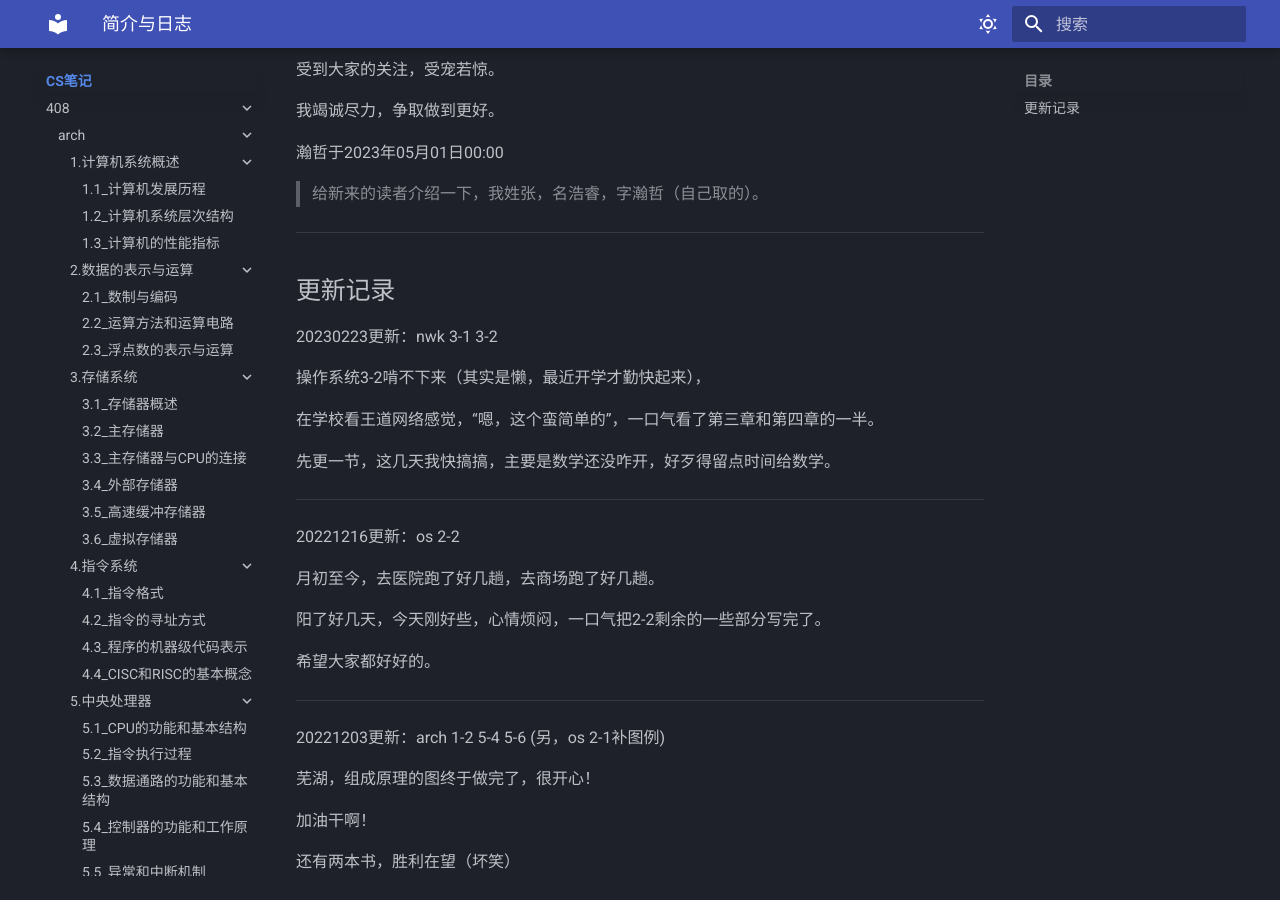
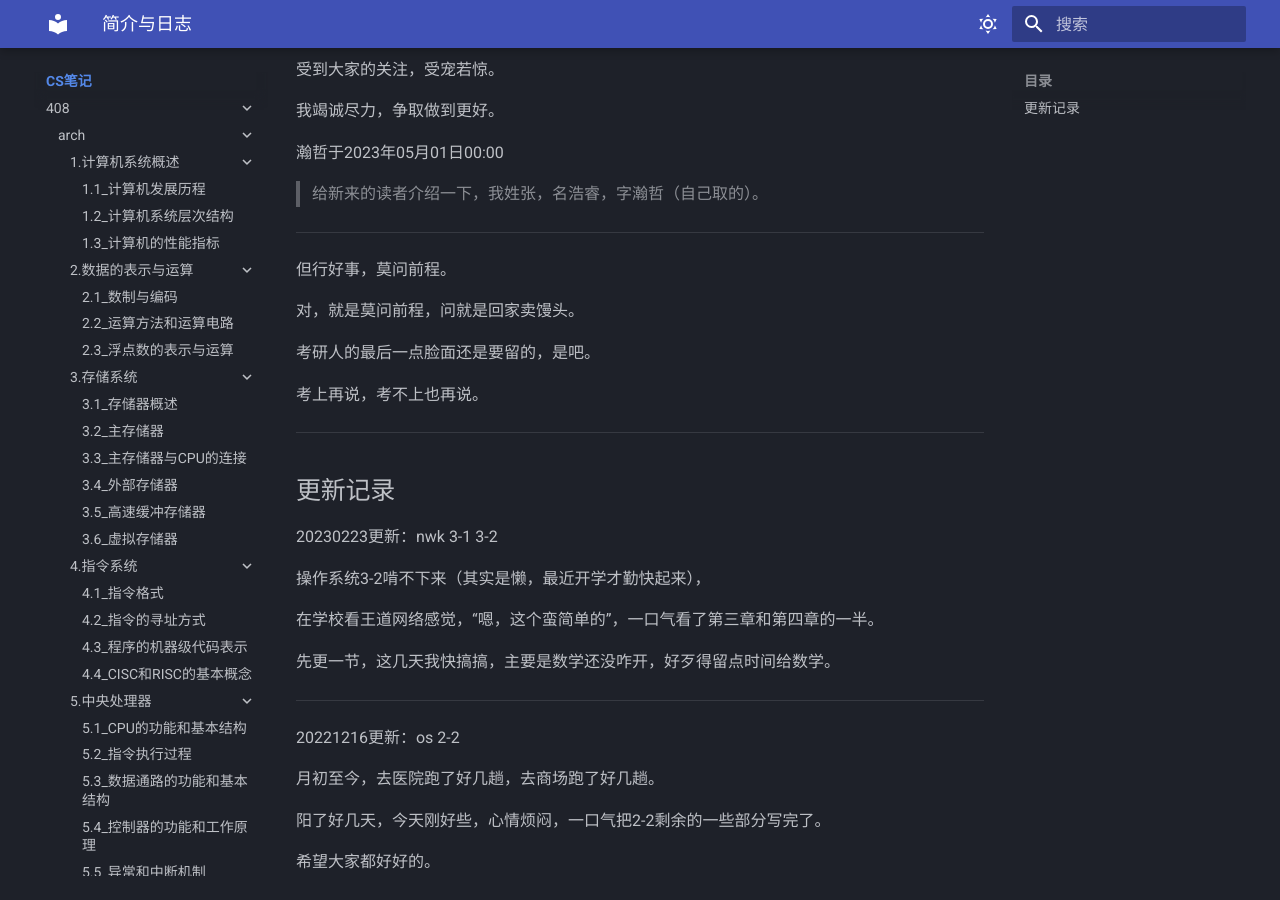
Before and after one commit to Haohahahaha/cs, an MkDocs documentation site: the page built from docs/index.md, in a window 1280 px wide and 900 px high, scrolled down 773 px. Built offline with MkDocs 1.6.1 and Material for MkDocs 9.7.7, drawn with Linux system fonts in a browser that asks for light colours.

Commit message:
2023-05-01_01:24:58 update

```diff
--- a/docs/index.md
+++ b/docs/index.md
@@ -37,6 +37,16 @@
 瀚哲于2023年05月01日00:00
 
 > 给新来的读者介绍一下，我姓张，名浩睿，字瀚哲（自己取的）。
+
+---
+
+但行好事，莫问前程。
+
+对，就是莫问前程，问就是回家卖馒头。
+
+考研人的最后一点脸面还是要留的，是吧。
+
+考上再说，考不上也再说。
 
 ---
 
```
